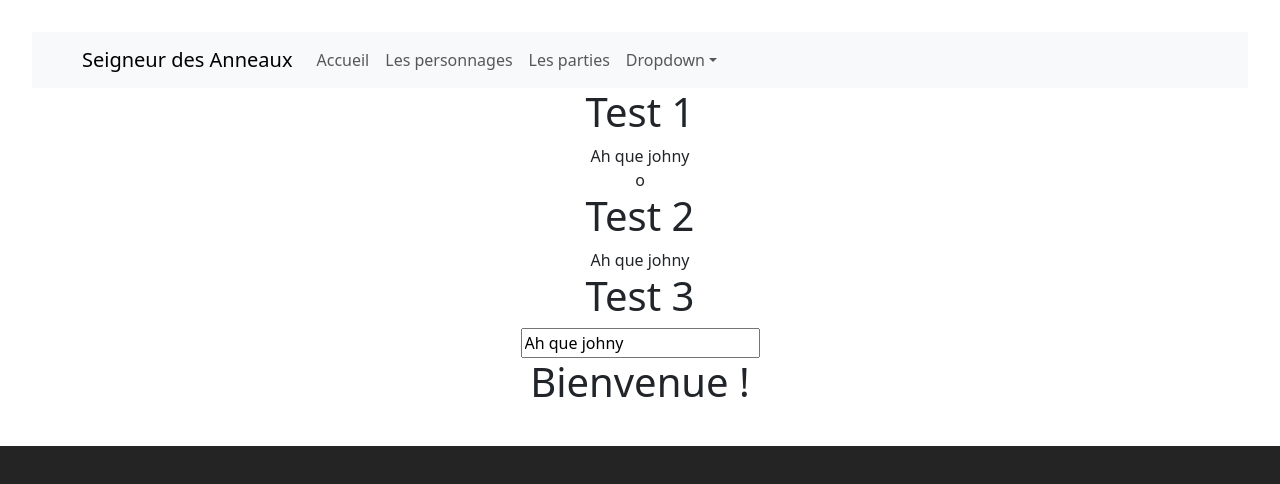
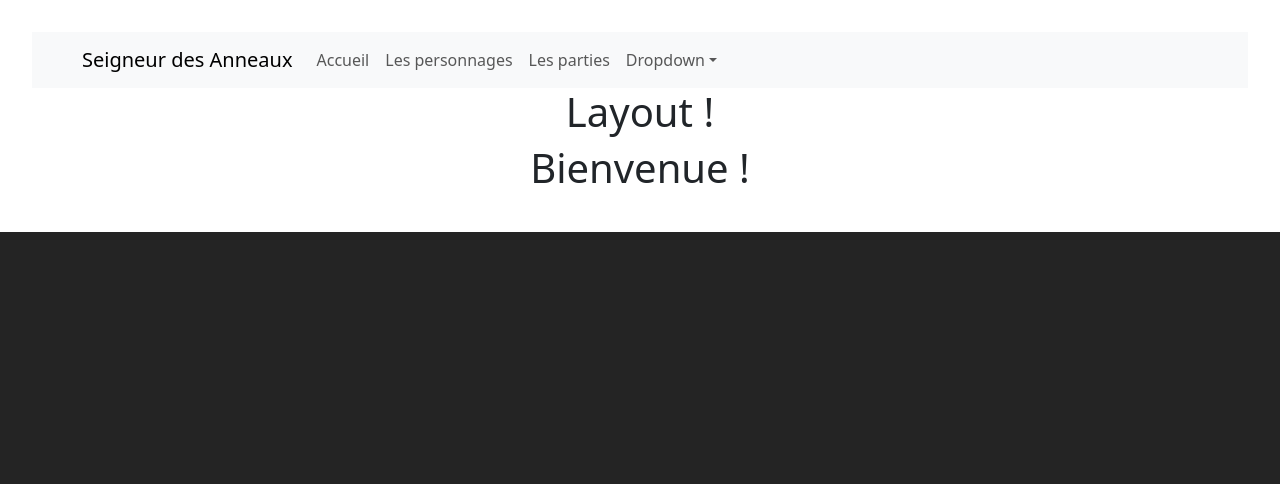
Before and after one commit to Berkpigh/UdemySdA, a React (Vite) app in the folder projet final/spas/sda.backoffice/: page / in a window 1280 px wide. Shown: the top 484 px of the page. Built offline with nearby package versions, Linux system fonts and the light colour scheme.

Commit message:
sec 13/114

```diff
--- a/projet final/spas/sda.backoffice/src/App.tsx
+++ b/projet final/spas/sda.backoffice/src/App.tsx
@@ -1,14 +1,29 @@
 import './App.css'
 import { MainRoutes } from './AppRoutes'
-import { UseMyContext } from './learnings/useContextLearn/UseMyContext'
+// import { UseMyContext } from './learnings/useContextLearn/UseMyContext'
+import { LayoutComponent } from './learnings/useChildrenLearn/LayoutComponent'
 import { MainMenu } from './shared/layout/MainMenu'
 
 function App() {
+  const getStorageStr = localStorage.getItem('player')
+  console.info(getStorageStr)
+
+  if (getStorageStr) {
+    const player = JSON.parse(getStorageStr) as {surname: string}
+    console.info(player)
+  } else {
+    localStorage.setItem('player', JSON.stringify({surname: 'legolas'}))
+  }
+
+
   return (
     <>
       <MainMenu></MainMenu>
-      <UseMyContext></UseMyContext>
-      <MainRoutes></MainRoutes>
+      {/* {<UseMyContext></UseMyContext>} */}
+      <LayoutComponent>
+        <MainRoutes></MainRoutes>
+      </LayoutComponent>
+
     </>
   )
 }
--- a/projet final/spas/sda.backoffice/src/AppRoutes.tsx
+++ b/projet final/spas/sda.backoffice/src/AppRoutes.tsx
@@ -7,6 +7,7 @@ import { PageHome } from "./pages/PageHome";
 export const MainRoutes = () => {
   return (
     <Routes>
+      {/* <PrivateRoute></PrivateRoute> */}
       <Route path="/" element={<PageHome></PageHome>} />
       <Route path="/characters" element={<PageListCharacters></PageListCharacters>} />
       <Route path="/games" element={<PageListGame></PageListGame>} />
--- /dev/null
+++ b/projet final/spas/sda.backoffice/src/learnings/useChildrenLearn/LayoutComponent.tsx
@@ -0,0 +1,16 @@
+import { ReactNode } from "react";
+
+type PropswithChildren<P = unknown> = P & { children: ReactNode };
+
+// type MonPropsCustomWithChildren = PropswithChildren & { item: string };
+
+export const LayoutComponent = (props: CustomWithChildren) => {
+  return (
+    <>
+      <div>
+        <h1>Layout !</h1>
+        <div>{props.children}</div>
+      </div>
+    </>
+  );
+};
```
Also changed, not shown: projet final/spas/sda.backoffice/src/learnings/usePrivateRouteLearn/TestPrivateRoute.tsx (added, +18 -0 lines).
